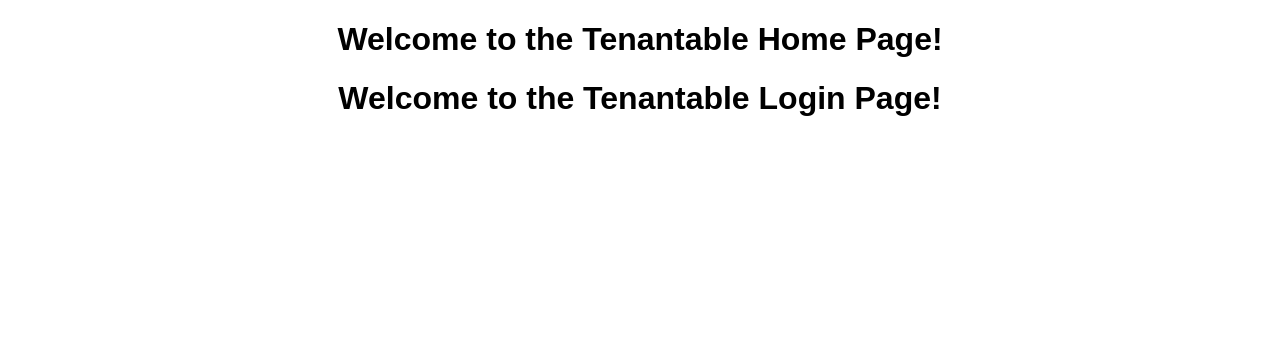
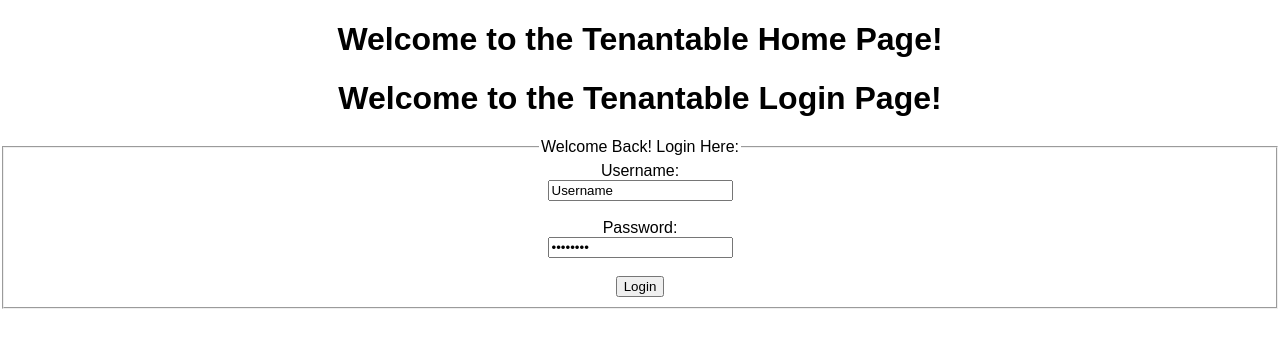
Before and after one commit to EddieHarmonJr/tenantable, a React (Create React App) app in the folder frontend/: page /login in a window 1280 px wide. Shown: the top 348 px of the page. Built offline with nearby package versions, Linux system fonts and the light colour scheme.

Commit message:
create preliminary login form.

```diff
--- a/frontend/src/components/Login.jsx
+++ b/frontend/src/components/Login.jsx
@@ -9,6 +9,21 @@
         return(
             <div>
                 <h1>Welcome to the Tenantable Login Page!</h1>
+
+                <div>
+                    <form action="/action_page.php">
+                        <fieldset>
+                            <legend>Welcome Back! Login Here:</legend>
+                                Username:<br/>
+                            <input type="text" name="username" value="Username"/><br/>
+                            <br/>
+                                Password:<br/>
+                            <input type="password" name="password" value="Password"/><br/><br/>
+                            <input type="submit" value="Login" />
+                        </fieldset>
+                    </form>
+                </div>
+
             </div>
         )
     }
```
